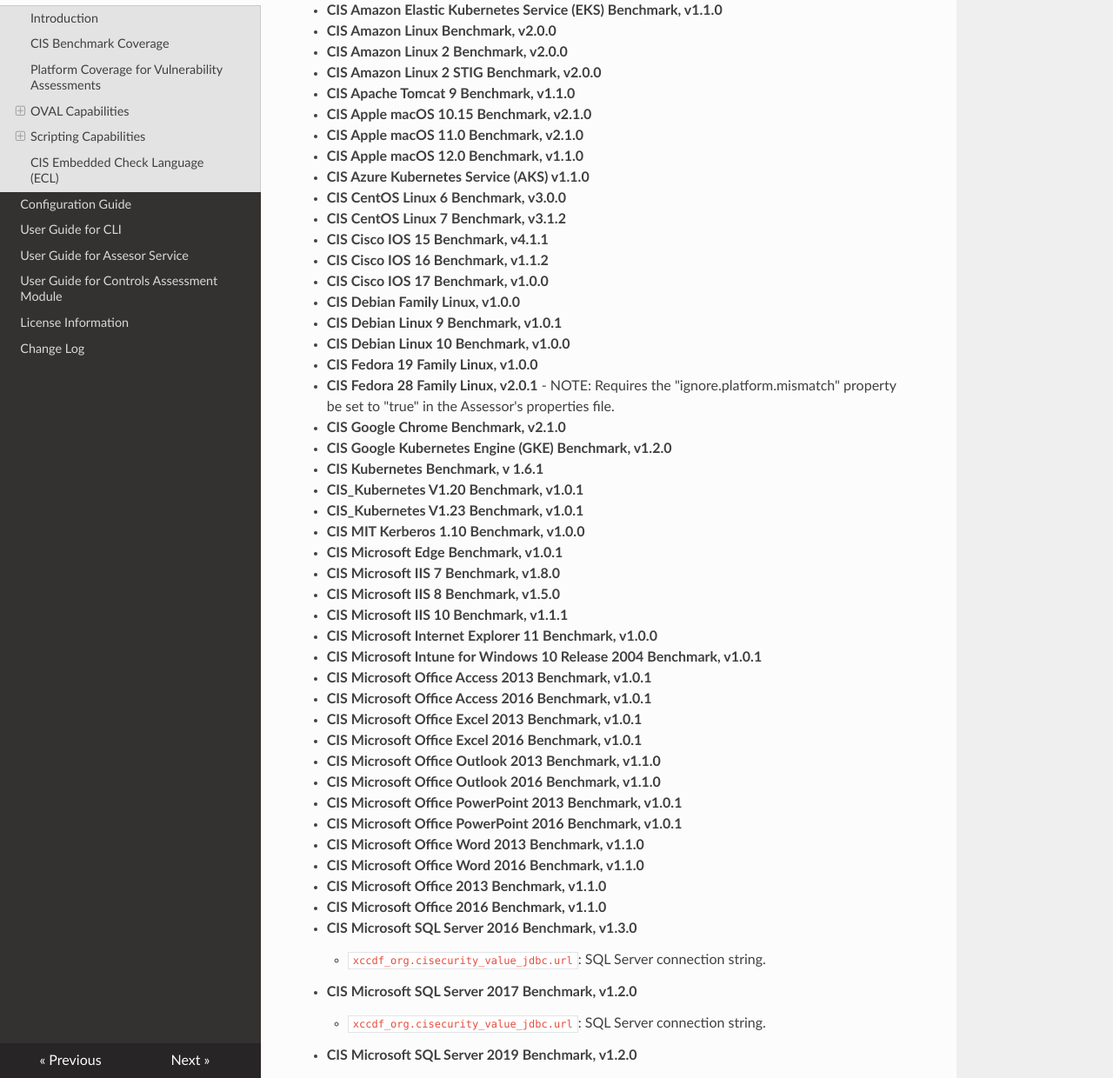
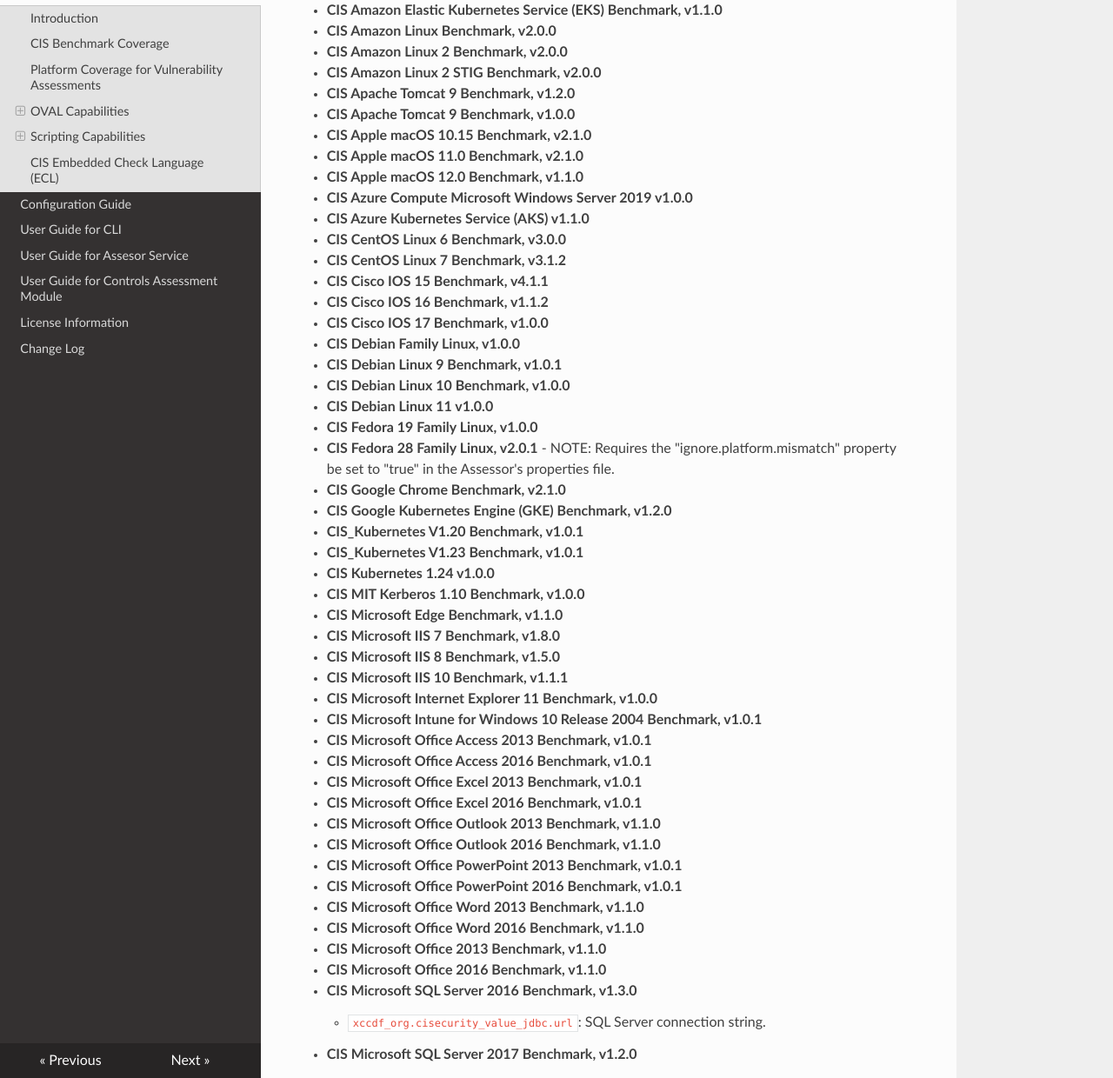
Before and after one commit to CISecurity/CCPA-Docs, an MkDocs documentation site: the page built from docs/Coverage Guide.md, in a window 1280 px wide and 1400 px high, scrolled down 1277 px. Shown: the part 160-1400 px from the top of the window at 87% size. Built offline with MkDocs 1.6.1, drawn with Linux system fonts in a browser that asks for light colours; nearby versions of some CDN libraries.

```diff
--- a/docs/Coverage Guide.md
+++ b/docs/Coverage Guide.md
@@ -28,10 +28,12 @@ The CIS Benchmarks are tested with the prior, official CIS-CAT version at the ti
 - **CIS Amazon Linux Benchmark, v2.0.0**
 - **CIS Amazon Linux 2 Benchmark, v2.0.0**
 - **CIS Amazon Linux 2 STIG Benchmark, v2.0.0**
-- **CIS Apache Tomcat 9 Benchmark, v1.1.0**
+- **CIS Apache Tomcat 9 Benchmark, v1.2.0**
+- **CIS Apache Tomcat 9 Benchmark, v1.0.0**
 - **CIS Apple macOS 10.15 Benchmark, v2.1.0**
 - **CIS Apple macOS 11.0 Benchmark, v2.1.0**
 - **CIS Apple macOS 12.0 Benchmark, v1.1.0**
+- **CIS Azure Compute Microsoft Windows Server 2019 v1.0.0**
 - **CIS Azure Kubernetes Service (AKS) v1.1.0**
 - **CIS CentOS Linux 6 Benchmark, v3.0.0**
 - **CIS CentOS Linux 7 Benchmark, v3.1.2**
@@ -41,16 +43,17 @@ The CIS Benchmarks are tested with the prior, official CIS-CAT version at the ti
 - **CIS Debian Family Linux, v1.0.0**
 - **CIS Debian Linux 9 Benchmark, v1.0.1**
 - **CIS Debian Linux 10 Benchmark, v1.0.0**
+- **CIS Debian Linux 11 v1.0.0**
 - **CIS Fedora 19 Family Linux, v1.0.0**
 - **CIS Fedora 28 Family Linux, v2.0.1**
 		- NOTE:  Requires the "ignore.platform.mismatch" property be set to "true" in the Assessor's properties file.
 - **CIS Google Chrome Benchmark, v2.1.0**
 - **CIS Google Kubernetes Engine (GKE) Benchmark, v1.2.0**
-- **CIS Kubernetes Benchmark, v 1.6.1**
 - **CIS_Kubernetes V1.20 Benchmark, v1.0.1**
 - **CIS_Kubernetes V1.23 Benchmark, v1.0.1**
+- **CIS Kubernetes 1.24 v1.0.0**
 - **CIS MIT Kerberos 1.10 Benchmark, v1.0.0**
-- **CIS Microsoft Edge Benchmark, v1.0.1**
+- **CIS Microsoft Edge Benchmark, v1.1.0**
 - **CIS Microsoft IIS 7 Benchmark, v1.8.0**
 - **CIS Microsoft IIS 8 Benchmark, v1.5.0**
 - **CIS Microsoft IIS 10 Benchmark, v1.1.1**
```
Also changed, not shown: docs/Change Log.md (+23 -0 lines).
